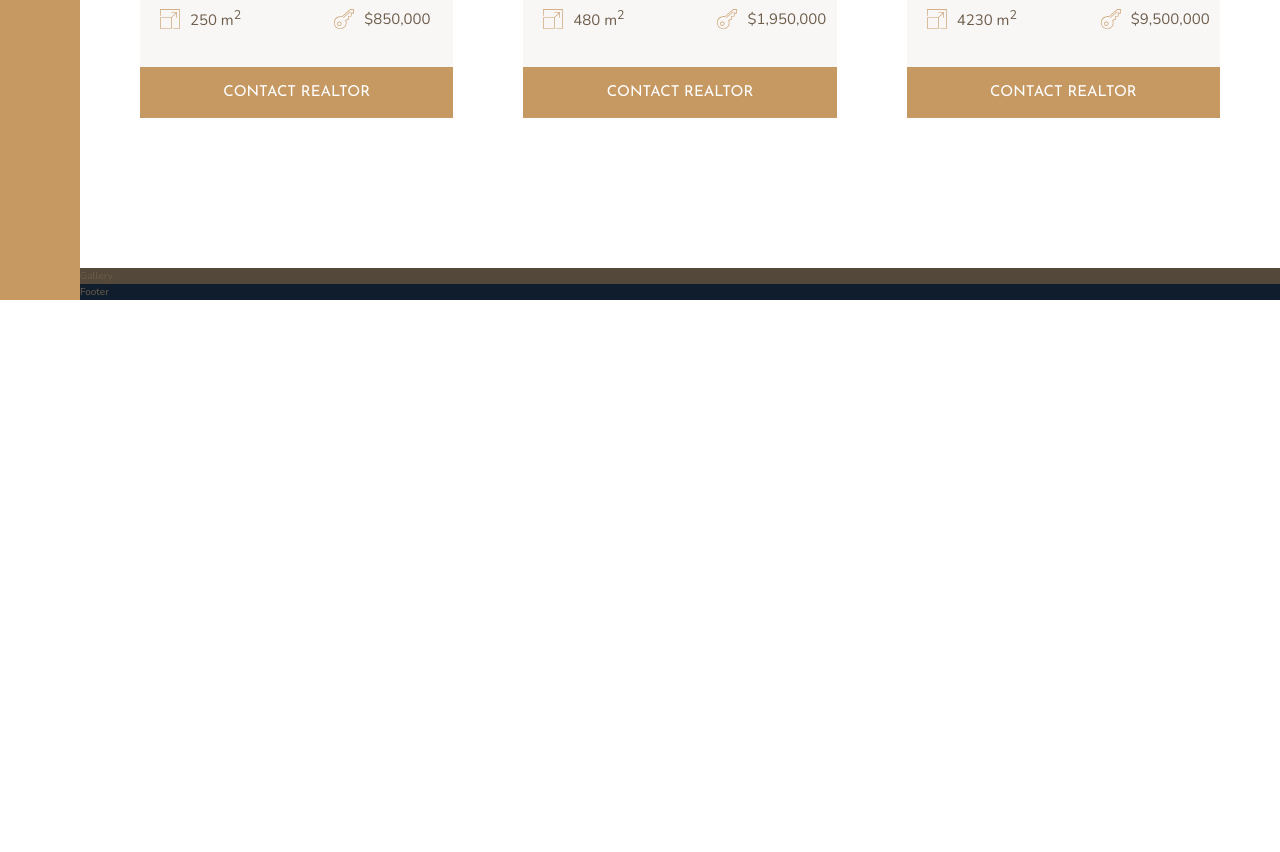
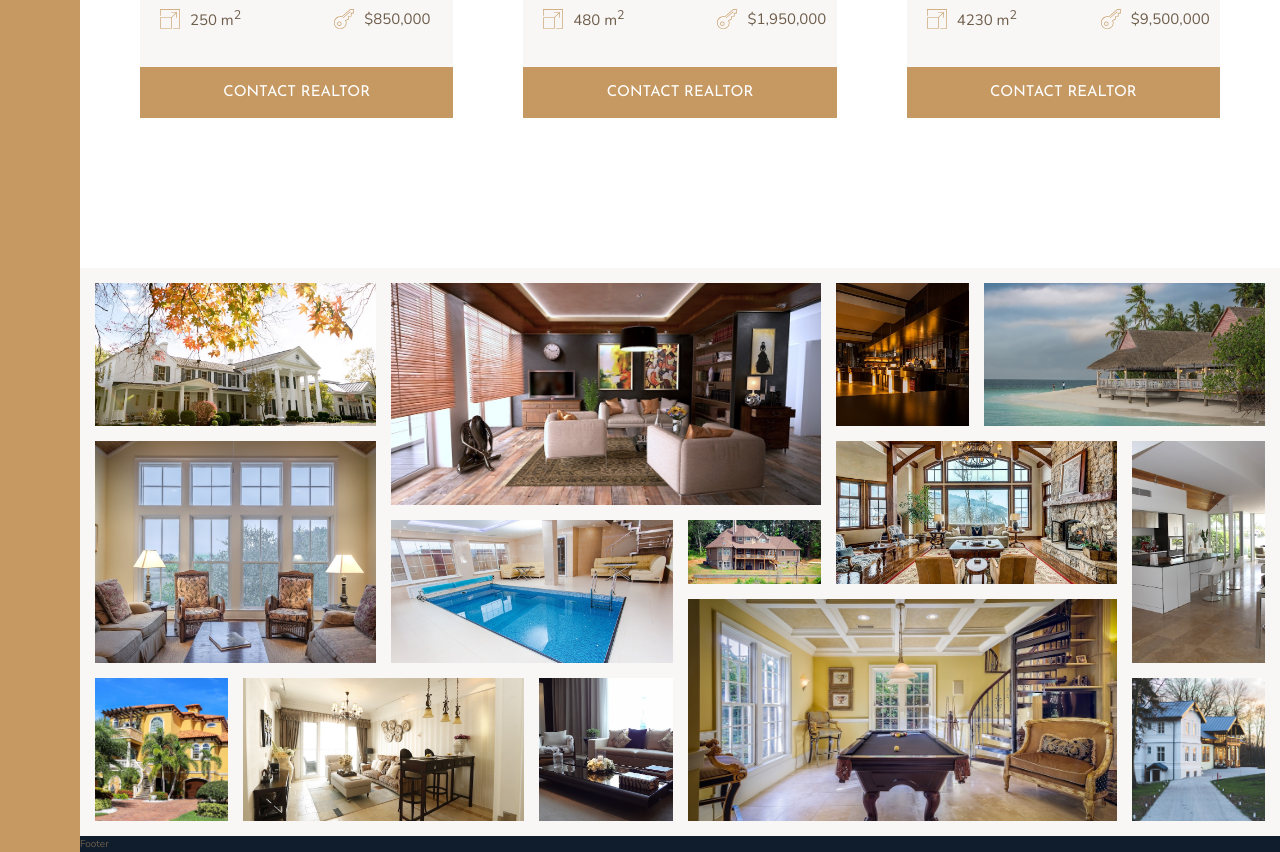
Before and after one commit to Muha-tsokotukha/Nexter, a website: page index.html in a window 1280 px wide. Shown: the part 2804-3656 px from the top of the page. Before the commit the page ends 3104 px from the top, so only its background shows below. Drawn offline with nearby package versions, Linux system fonts and the light colour scheme.

Commit message:
gallery grids

```diff
--- a/index.html
+++ b/index.html
@@ -334,7 +334,52 @@
         <button class="btn home__btn">Contact realtor</button>
       </div>
     </section>
-    <section class="gallery">Gallery</section>
+
+    <section class="gallery">
+      <figure class="gallery__item gallery__item--1">
+        <img src="img/gal-1.jpeg" alt="gallery img 1" class="gallery__img" />
+      </figure>
+      <figure class="gallery__item gallery__item--2">
+        <img src="img/gal-2.jpeg" alt="gallery img 2" class="gallery__img" />
+      </figure>
+      <figure class="gallery__item gallery__item--3">
+        <img src="img/gal-3.jpeg" alt="gallery img 3" class="gallery__img" />
+      </figure>
+      <figure class="gallery__item gallery__item--4">
+        <img src="img/gal-4.jpeg" alt="gallery img 4" class="gallery__img" />
+      </figure>
+      <figure class="gallery__item gallery__item--5">
+        <img src="img/gal-5.jpeg" alt="gallery img 5" class="gallery__img" />
+      </figure>
+      <figure class="gallery__item gallery__item--6">
+        <img src="img/gal-6.jpeg" alt="gallery img 6" class="gallery__img" />
+      </figure>
+      <figure class="gallery__item gallery__item--7">
+        <img src="img/gal-7.jpeg" alt="gallery img 7" class="gallery__img" />
+      </figure>
+      <figure class="gallery__item gallery__item--8">
+        <img src="img/gal-8.jpeg" alt="gallery img 8" class="gallery__img" />
+      </figure>
+      <figure class="gallery__item gallery__item--9">
+        <img src="img/gal-9.jpeg" alt="gallery img 9" class="gallery__img" />
+      </figure>
+      <figure class="gallery__item gallery__item--10">
+        <img src="img/gal-10.jpeg" alt="gallery img 10" class="gallery__img" />
+      </figure>
+      <figure class="gallery__item gallery__item--11">
+        <img src="img/gal-11.jpeg" alt="gallery img 11" class="gallery__img" />
+      </figure>
+      <figure class="gallery__item gallery__item--12">
+        <img src="img/gal-12.jpeg" alt="gallery img 12" class="gallery__img" />
+      </figure>
+      <figure class="gallery__item gallery__item--13">
+        <img src="img/gal-13.jpeg" alt="gallery img 13" class="gallery__img" />
+      </figure>
+      <figure class="gallery__item gallery__item--14">
+        <img src="img/gal-14.jpeg" alt="gallery img 14" class="gallery__img" />
+      </figure>
+    </section>
+
     <footer class="footer">Footer</footer>
   </body>
 </html>
--- a/sass/_gallery.scss
+++ b/sass/_gallery.scss
@@ -1,4 +1,89 @@
 .gallery {
-  background-color: $color-grey-dark-1;
+  background-color: $color-grey-light-1;
   grid-column: full-start / full-end;
+
+  display: grid;
+  grid-template-columns: repeat(8, 1fr);
+  grid-template-rows: repeat(7, 5vw);
+  gap: 1.5rem;
+  padding: 1.5rem;
+
+  &__item {
+    &--1 {
+      grid-row: 1 / span 2;
+      grid-column: 1 / span 2;
+    }
+
+    &--2 {
+      grid-row: 1 / span 3;
+      grid-column: 3 / span 3;
+    }
+
+    &--3 {
+      grid-row: 1 / span 2;
+      grid-column: 6 / span 1;
+    }
+
+    &--4 {
+      grid-row: 1 / span 2;
+      grid-column: 7 / -1;
+    }
+
+    &--5 {
+      grid-row: 3 / span 3;
+      grid-column: 1 / span 2;
+    }
+
+    &--6 {
+      grid-row: 4 / span 2;
+      grid-column: 3 / span 2;
+    }
+
+    &--7 {
+      grid-row: 4 / 5;
+      grid-column: 5 / 6;
+    }
+
+    &--8 {
+      grid-row: 3 / 5;
+      grid-column: 6 / span 2;
+    }
+
+    &--9 {
+      grid-row: 3 / span 3;
+      grid-column: 8 / -1;
+    }
+
+    &--10 {
+      grid-row: 6 / span 2;
+      grid-column: 1 / span 1;
+    }
+
+    &--11 {
+      grid-row: 6 / span 2;
+      grid-column: 2 / span 2;
+    }
+
+    &--12 {
+      grid-row: 6 / span 2;
+      grid-column: 4 / span 1;
+    }
+
+    &--13 {
+      grid-row: 5 / -1;
+      grid-column: 5 / span 3;
+    }
+
+    &--14 {
+      grid-row: 6 / span 2;
+      grid-column: 8 / span 1;
+    }
+  }
+
+  &__img {
+    width: 100%;
+    height: 100%;
+    object-fit: cover;
+    display: block;
+  }
 }
```
Also changed, not shown: css/style.css, 1 other file.
